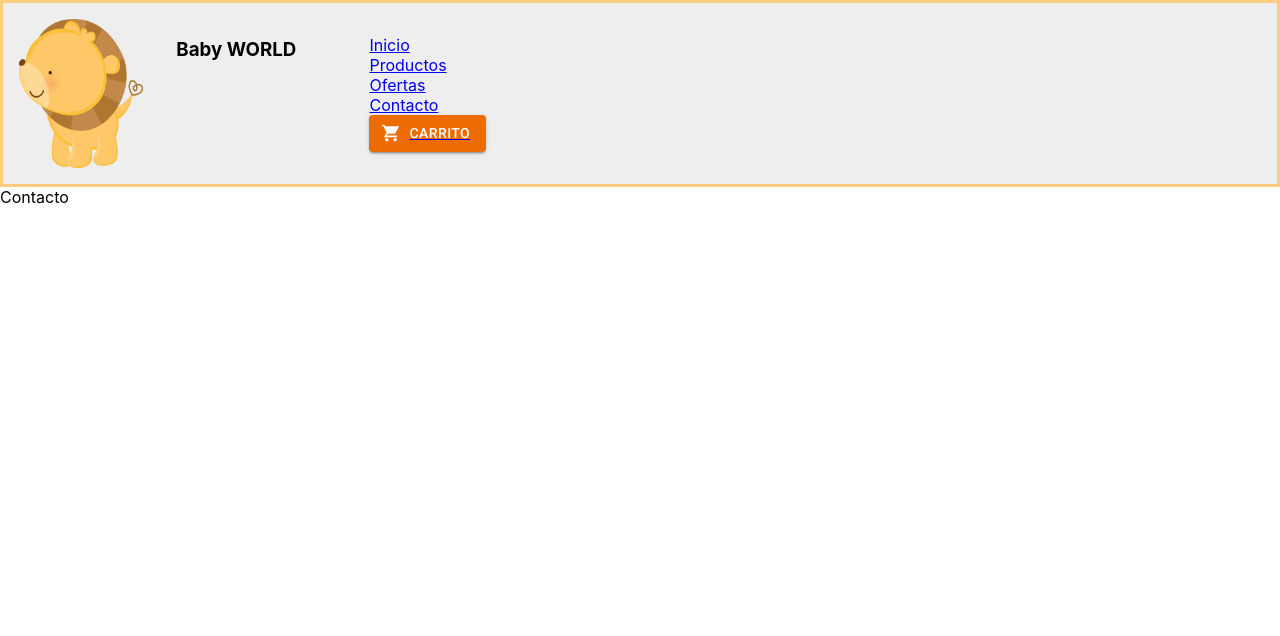
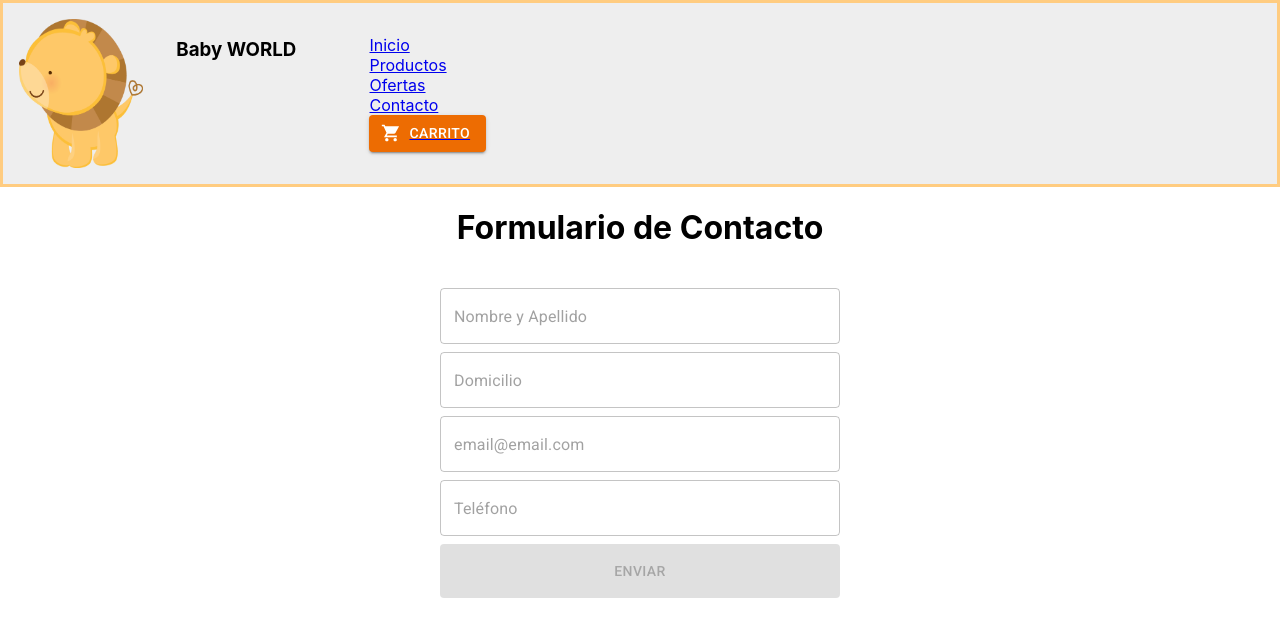
Before and after one commit to RoxanaGonzalez06/RoxanaGonzalezBabyWorld, a React (Create React App) app: page /contacto in a window 1280 px wide. Shown: the top 636 px of the page. Built offline with nearby package versions, Linux system fonts and the light colour scheme.

Commit message:
primera parte del final

```diff
--- a/package.json
+++ b/package.json
@@ -11,13 +11,15 @@
     "@testing-library/react": "^13.3.0",
     "@testing-library/user-event": "^13.5.0",
     "firebase": "^9.10.0",
+    "formik": "^2.2.9",
     "install": "^0.13.0",
     "npm": "^8.18.0",
     "react": "^18.2.0",
     "react-dom": "^18.2.0",
     "react-router-dom": "^6.3.0",
     "react-scripts": "5.0.1",
-    "web-vitals": "^2.1.4"
+    "web-vitals": "^2.1.4",
+    "yup": "^0.32.11"
   },
   "scripts": {
     "start": "react-scripts start",
--- a/src/components/Cart/Cart.js
+++ b/src/components/Cart/Cart.js
@@ -1,18 +1,24 @@
 import { addDoc, collection, getFirestore } from 'firebase/firestore';
-import React from 'react'
+import React, {useState, useEffect} from 'react'
 import { Link } from 'react-router-dom';
 import { useCartContext } from '../../context/CartContext'
 import ItemCart from '../ItemCart/ItemCart';
+import Contact from '../Contact/Contact'
 
 const Cart = () => {
   const {cart, totalPrice} = useCartContext ();
+  const [counter, setCounter] = useState(0);
+
+    const handlerCounterUp= ()=>{
+        setCounter(counter + 1);
+    }
 
   const order = {
     buyer: {
-      user: 'Sebastian',
-      email: 'sebastian.cosica@gmail.com',
-      phone: '1124926135',
-      addres: 'Thames 1234'
+      user: '',
+      email: '',
+      phone: '',
+      addres: ''
     },
     items: cart.map(product => ({ id: product.id, name: product.name, preice: product.price, quantity: product.quantity })),
     total: totalPrice(),
@@ -42,7 +48,8 @@ const Cart = () => {
       <p>
         total: {totalPrice()}
       </p>
-      <button onClick={handleClik}>Enviar orden de Compra</button>
+      {counter > 0 ? <Contact /> : <button onClick={handlerCounterUp}>Realizar Compra</button>
+      }
     </>
   )
 }
--- a/src/components/Contact/Contact.css
+++ b/src/components/Contact/Contact.css
@@ -0,0 +1,18 @@
+.Contact {
+    display: flex;
+    flex-direction: column;
+    align-items: center;
+}
+
+.Form {
+    display: flex;
+    flex-direction: column;
+    justify-content: center;
+    align-items: center;
+    width: 800px;
+    margin: 20px;
+}
+
+.TextField {
+    width: 400px;
+}
--- a/src/components/Contact/Contact.js
+++ b/src/components/Contact/Contact.js
@@ -1,9 +1,128 @@
-import React from 'react'
+import './Contact.css';
+import { Button, TextField } from '@mui/material';
+
+import * as yup from'yup';
+import { Formik } from 'formik';
+
+import { collection, addDoc, getFirestore } from "firebase/firestore";
+// import { db } from "../../firebase/config"
+
+const initialState = {
+  name:'',
+  address: '',
+  email: '',
+  phone: ''
+}
+
+
+
+const yupSchema = yup
+  .object()
+  .shape ({
+    name: yup
+      .string()
+      .required(),
+  adress: yup
+  .string()
+  .required(),
+  email: yup
+  .string()
+  .email()
+  .required(),
+  phone: yup
+  .string()
+  .required()
+  .min(11, 'Por favor ingrese teléfono con 11 digitos'),
+})
+.required();
+
+const submitHandler = (values, resetForm) => {
+  console.log(values);
+  resetForm ();
+}
+
+const handleClick = () => {
+    const db = getFirestore();
+    const ordersCollection = collection (db, 'orders');
+    addDoc(ordersCollection, initialState)
+    .then(({ id })=> console.log(id))
+}
 
 const Contact = () => {
   return (
-    <div>Contacto</div>
-
+    <div className='Contact'>
+      <h1>Formulario de Contacto</h1>
+      <Formik
+        initialValues={{name: '', adress: '', email: '', phone: '' }}
+        onSubmit={(values, { resetForm }) => submitHandler(values, resetForm)}
+        validationSchema={yupSchema}
+      >
+      {({
+        values,
+        errors,
+        touched,
+        handleChange,
+        handleBlur,
+        handleSubmit,
+        isValid,
+        dirty,
+      }) => (
+        <form className='Form' onSubmit={handleSubmit}>
+          <TextField
+            name= 'name'
+            placeholder='Nombre y Apellido'
+            variant='outlined'
+            className='TextField'
+            sx={{ mb: 1 }}
+            onChange={handleChange}
+            value={values.name}
+            onBlur={handleBlur}
+          />
+          {errors.name && touched.name && errors.name}
+          <TextField
+            name= 'adress'
+            placeholder='Domicilio'
+            variant='outlined'
+            className='TextField'
+            sx={{ mb: 1 }}
+            onChange={handleChange}
+            value={values.adress}
+            onBlur={handleBlur}
+          />
+          {errors.adress && touched.adress && errors.adress}
+          <TextField
+            name= 'email'
+            placeholder='email@email.com'
+            variant='outlined'
+            className='TextField'
+            sx={{ mb: 1 }}
+            onChange={handleChange}
+            value={values.email}
+            onBlur={handleBlur}
+          />
+          {errors.email && touched.email && errors.email}
+          <TextField
+            name= 'phone'
+            placeholder='Teléfono'
+            variant='outlined'
+            className='TextField'
+            sx={{ mb: 1 }}
+            onChange={handleChange}
+            value={values.phone}
+            onBlur={handleBlur}
+          />
+          {errors.phone && touched.phone && errors.phone}
+          <Button
+          disabled={!(isValid & dirty)}
+          variant='contained'
+          type='submit'
+          sx={{ width: '400px', height: '54px'}}
+          onClick={handleClick}
+          >Enviar</Button>
+        </form>
+      )}
+      </Formik>
+    </div>
   )
 }
 
--- a/src/firebase/config.js
+++ b/src/firebase/config.js
@@ -1,5 +1,6 @@
 // Import the functions you need from the SDKs you need
 import { initializeApp } from "firebase/app";
+import { getFirestore } from 'firebase/firestore';
 // import { getAnalytics } from "firebase/analytics";
 // TODO: Add SDKs for Firebase products that you want to use
 // https://firebase.google.com/docs/web/setup#available-libraries
@@ -17,5 +18,6 @@ const firebaseConfig = {
 };
 
 // Initialize Firebase
-initializeApp(firebaseConfig);
+const app = initializeApp(firebaseConfig);
+export const db = getFirestore(app);
 // const analytics = getAnalytics(app);
```
Also changed, not shown: 1 other file (tests, documents, lock files or other folders).
